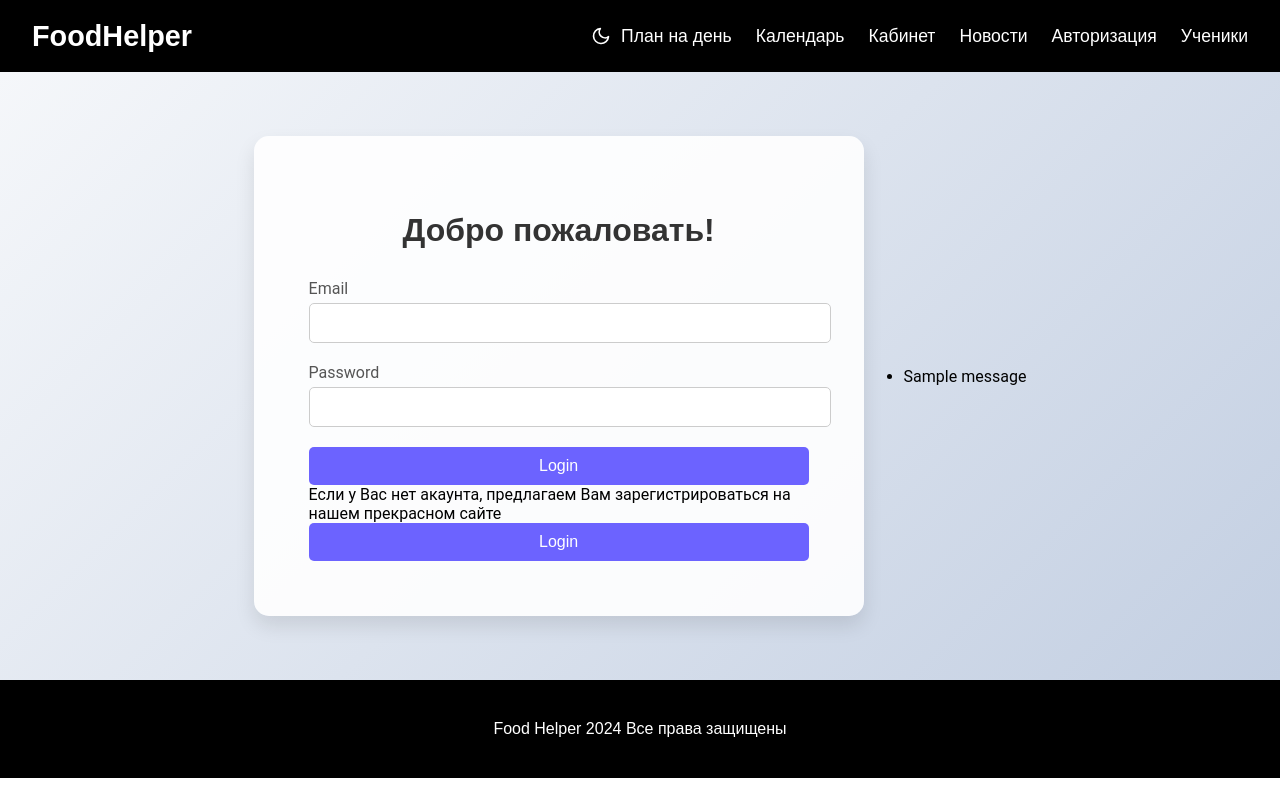
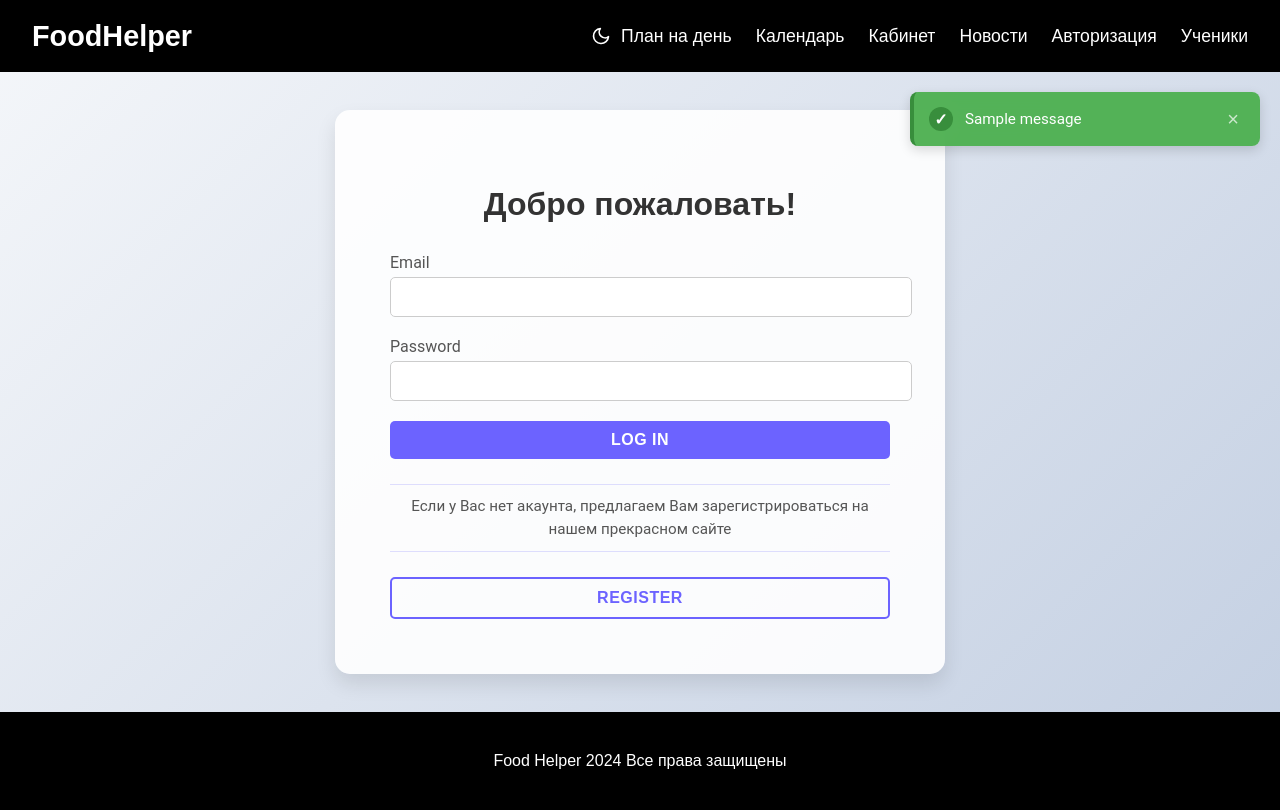
Before and after one commit to AmirHusnutdinov/Phystech.edu, a Flask app: page /authorization in a window 1280 px wide. Before the commit the page ends 778 px from the top, so only its background shows below. Run offline with Flask 3, Linux system fonts and the light colour scheme; one stand-in notice (Sample message) is shown.

Commit message:
Пофиксил вёрстку авторизации и регистрации, подправил импорты в server.py, исправил баг в календаре.

```diff
--- a/server.py
+++ b/server.py
@@ -1,7 +1,4 @@
 import os
-
-from flask import request, render_template
-from utils import render_template_with_user
 
 from server.hendler.handler import Handler
 from server.admin.admin import Admin
@@ -13,16 +10,11 @@ from server.login.registration import Registration
 from server.main_page.main_page import StartPage
 from server.news.news import News
 from server.selected_products.selectedProducts import SelectedProduct
-from server.service_files.links import main_page, admin, calendar, day_plan, selected_products, registration, \
-    authorization, \
-    cabinet, all_news, one_news, add_product, save_day_plan, process_registration, confirm_code, process_login, logout, \
-    add_product, all_students, student, make_news, save_news
 from server.trainer.trainer_students import Students
 from server.food_controler.food_controller import food_blueprint, delete_old_diets
 from apscheduler.schedulers.background import BackgroundScheduler
-from flask import request, render_template
 from settings import app, host
-from server.service_files.links import *
+
 
 app.secret_key = os.urandom(24)
 app.register_blueprint(food_blueprint)
--- a/static/assets/css/style_authorization.css
+++ b/static/assets/css/style_authorization.css
@@ -1,15 +1,21 @@
 /* Общие стили */
+body {
+  overflow-y:hidden;
+}
+
 .body_login {
-    margin: 0;
+  margin-top: -10vh;
+  margin-bottom: -10vh;
   padding: 0;
-    font-family: 'Roboto', sans-serif;
+  font-family: "Roboto", sans-serif;
   background: linear-gradient(135deg, rgb(245, 247, 250), rgb(195, 207, 226));
   display: flex;
   justify-content: center;
   align-items: center;
-    height: 76vh;
+  height: 100vh;
   overflow: hidden;
   perspective: 1000px;
+  position: relative;
 }
 
 /* Контейнер формы */
@@ -18,11 +24,12 @@
   padding: 55px;
   border-radius: 15px;
   box-shadow: 0 10px 20px rgba(0, 0, 0, 0.1);
-    animation: fadeIn 1s ease-in-out, rotateIn 1s ease-in-out;
+  animation: fadeIn 1s ease-in-out, rotateIn 0.67s ease-in-out; /* Sped up by 1.5x (from 1s to 0.67s) */
   max-width: 500px;
   width: 100%;
   transform-style: preserve-3d;
   transition: transform 0.5s ease-in-out;
+  z-index: 1;
 }
 
 /* Убираем поворот при наведении */
@@ -82,25 +89,147 @@
   cursor: pointer;
   transition: background 0.3s ease-in-out, transform 0.3s ease-in-out;
   animation: fadeIn 1s ease-in-out;
-}
-
-/* Кнопка регистрации */
-.registration-button {
-    width: 100%;
-    padding: 10px;
-    background: rgb(108, 99, 255);
-    color: white;
-    border: none;
-    border-radius: 5px;
-    font-size: 1em;
-    cursor: pointer;
-    transition: background 0.3s ease-in-out, transform 0.3s ease-in-out;
-    animation: fadeIn 1s ease-in-out;
+  font-weight: 600;
+  text-transform: uppercase;
+  letter-spacing: 0.5px;
 }
 
 .auth-button:hover {
   background: rgb(86, 77, 255);
   transform: translateY(-2px);
+}
+
+/* Текст для регистрации */
+.registration-text {
+  margin: 25px 0 15px;
+  text-align: center;
+  color: rgb(85, 85, 85);
+  font-size: 0.95em;
+  line-height: 1.5;
+  padding: 10px;
+  border-top: 1px solid rgba(108, 99, 255, 0.2);
+  border-bottom: 1px solid rgba(108, 99, 255, 0.2);
+  animation: fadeIn 1s ease-in-out;
+}
+
+.register-button {
+  width: 100%;
+  padding: 10px;
+  background: transparent;
+  color: rgb(108, 99, 255);
+  border: 2px solid rgb(108, 99, 255);
+  border-radius: 5px;
+  font-size: 1em;
+  cursor: pointer;
+  transition: all 0.3s ease-in-out;
+  animation: fadeIn 1s ease-in-out;
+  font-weight: 600;
+  text-transform: uppercase;
+  letter-spacing: 0.5px;
+  margin-top: 10px;
+}
+
+.register-button:hover {
+  background: rgba(108, 99, 255, 0.1);
+  transform: translateY(-2px);
+}
+
+/* Стили для flash-сообщений */
+.flash-container {
+  margin-top: 10vh;
+
+  position: fixed;
+  top: 20px;
+  right: 20px;
+  z-index: 1000;
+  width: 350px;
+  max-width: 90vw;
+}
+
+.flash-message {
+  margin-bottom: 10px;
+  padding: 15px;
+  border-radius: 8px;
+  box-shadow: 0 4px 12px rgba(0, 0, 0, 0.15);
+  animation: slideInRight 0.5s forwards;
+  display: flex;
+  justify-content: space-between;
+  align-items: center;
+  backdrop-filter: blur(10px);
+}
+
+.flash-content {
+  display: flex;
+  align-items: center;
+  flex: 1;
+}
+
+.flash-icon {
+  display: flex;
+  align-items: center;
+  justify-content: center;
+  width: 24px;
+  height: 24px;
+  border-radius: 50%;
+  margin-right: 12px;
+  font-weight: bold;
+}
+
+.flash-text {
+  font-size: 0.95em;
+}
+
+.flash-close {
+  background: transparent;
+  border: none;
+  color: inherit;
+  font-size: 20px;
+  cursor: pointer;
+  opacity: 0.7;
+  padding: 0;
+  width: 24px;
+  height: 24px;
+  display: flex;
+  align-items: center;
+  justify-content: center;
+  transition: opacity 0.2s;
+}
+
+.flash-close:hover {
+  opacity: 1;
+}
+
+.success {
+  background-color: rgba(76, 175, 80, 0.95);
+  color: white;
+  border-left: 4px solid rgb(56, 142, 60);
+}
+
+.success .flash-icon {
+  background: rgb(56, 142, 60);
+  color: white;
+}
+
+.danger {
+  background-color: rgba(244, 67, 54, 0.95);
+  color: white;
+  border-left: 4px solid rgb(198, 40, 40);
+}
+
+.danger .flash-icon {
+  background: rgb(198, 40, 40);
+  color: white;
+}
+
+.info {
+  background-color: rgba(33, 150, 243, 0.95);
+  color: white;
+  border-left: 4px solid rgb(21, 101, 192);
+}
+
+.info .flash-icon {
+  background: rgb(21, 101, 192);
+  color: white;
 }
 
 /* Адаптивность */
--- a/templates/Login/authorization.html
+++ b/templates/Login/authorization.html
@@ -23,23 +23,30 @@
                     <span style="color: red;">[{{ error }}]</span>
                     {% endfor %}
                 </div>
-                {{ form.submit(class="auth-button") }}
+                {{ form.submit(class="auth-button", value="Log in") }}
             </form>
-             <div>Если у Вас нет акаунта, предлагаем Вам зарегистрироваться на нашем прекрасном сайте</div>
-             <form method="POST" action="{{ url_for('show_registration_page')  }}">
+
+            <div class="registration-text">Если у Вас нет акаунта, предлагаем Вам зарегистрироваться на нашем прекрасном сайте</div>
+            <form method="POST" action="{{ url_for('show_registration_page')  }}">
                 {{ form_registration.hidden_tag() }}
-                {{ form_registration.submit(label="Register", class="registration-button") }}
+                {{ form_registration.submit(value="Register", class="register-button") }}
             </form>
         </div>
     </div>
+
     {% with messages = get_flashed_messages(with_categories=true) %}
         {% if messages %}
-            <ul>
+            <div class="flash-container">
                 {% for category, message in messages %}
-                    <li class="{{ category }}">{{ message }}</li>
+                    <div class="flash-message {{ category }}">
+                        <div class="flash-content">
+                            <span class="flash-icon">{% if category == 'success' %}✓{% elif category == 'danger' %}!{% elif category == 'info' %}i{% else %}•{% endif %}</span>
+                            <span class="flash-text">{{ message }}</span>
+                        </div>
+                        <button class="flash-close" onclick="this.parentElement.style.display='none'">×</button>
+                    </div>
                 {% endfor %}
-
-            </ul>
+            </div>
         {% endif %}
     {% endwith %}
 </div>
```
Also changed, not shown: other parts of static/assets/css/style_authorization.css (+37 -3 lines), templates/Calendar/calendar.html (+10 -0 lines), templates/Login/registration.html (+18 -2 lines). Lines whose indentation alone changed are shown as unchanged.
